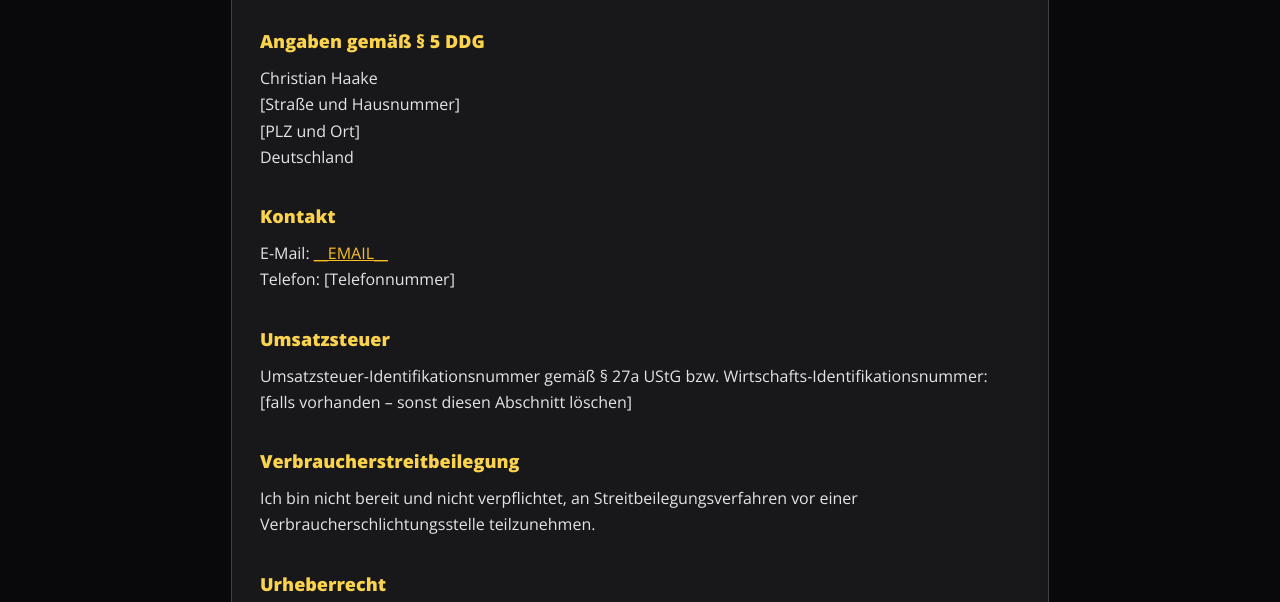
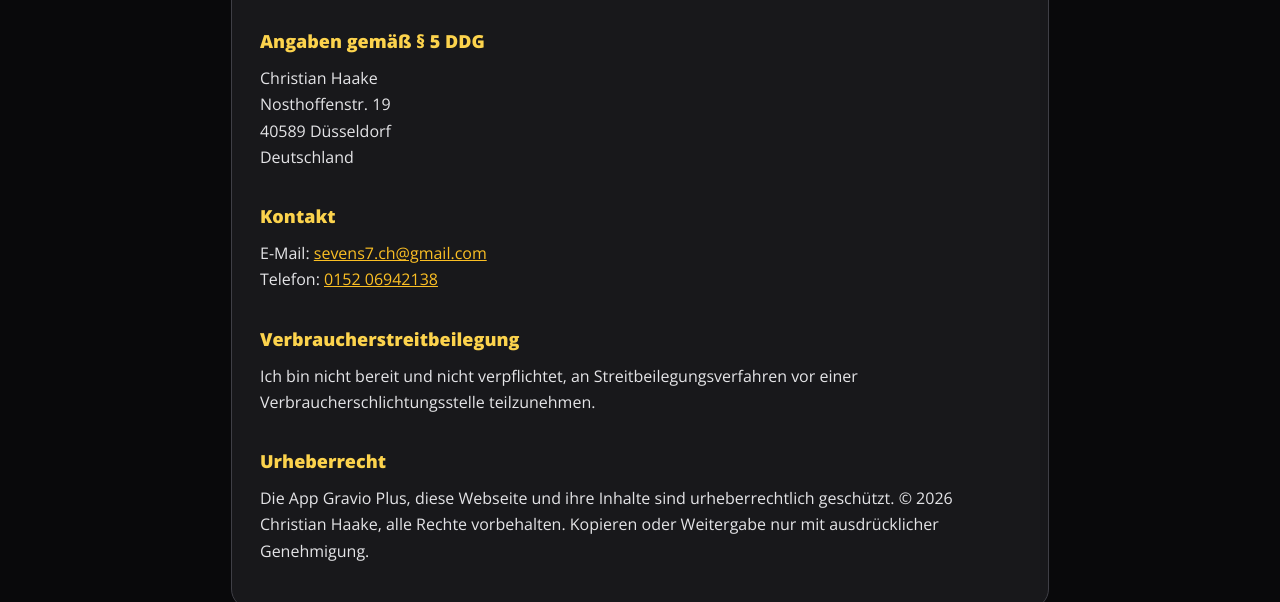
Before and after one commit to sevens7ch-tech/Website-Gravio-Plus, a plain HTML site: page impressum.html in a window 1280 px wide. Shown: the part 198-800 px from the top of the page. Drawn offline with Linux system fonts and the light colour scheme.

Commit message:
Impressum und Datenschutz mit Kontaktdaten ausgefüllt
Co-Authored-By: Claude Opus 5.5 <noreply@anthropic.com>
Claude-Session: https://claude.ai/code/session_01KbYM2s8kUkJ7PTJDufC488

```diff
--- a/impressum.html
+++ b/impressum.html
@@ -19,16 +19,13 @@
 
   <h2>Angaben gemäß § 5 DDG</h2>
   <p>Christian Haake<br>
-  [Straße und Hausnummer]<br>
-  [PLZ und Ort]<br>
+  Nosthoffenstr. 19<br>
+  40589 Düsseldorf<br>
   Deutschland</p>
 
   <h2>Kontakt</h2>
-  <p>E-Mail: <a href="mailto:__EMAIL__">__EMAIL__</a><br>
-  Telefon: [Telefonnummer]</p>
-
-  <h2>Umsatzsteuer</h2>
-  <p>Umsatzsteuer-Identifikationsnummer gemäß § 27a UStG bzw. Wirtschafts-Identifikationsnummer: [falls vorhanden – sonst diesen Abschnitt löschen]</p>
+  <p>E-Mail: <a href="mailto:sevens7.ch@gmail.com">sevens7.ch@gmail.com</a><br>
+  Telefon: <a href="tel:+4915206942138">0152 06942138</a></p>
 
   <h2>Verbraucherstreitbeilegung</h2>
   <p>Ich bin nicht bereit und nicht verpflichtet, an Streitbeilegungsverfahren vor einer Verbraucherschlichtungsstelle teilzunehmen.</p>
@@ -39,7 +36,7 @@
 <footer>
   <a href="index.html">Startseite</a>
   <a href="datenschutz.html">Datenschutz</a>
-  <a href="mailto:__EMAIL__">Kontakt</a>
+  <a href="mailto:sevens7.ch@gmail.com">Kontakt</a>
 </footer>
 </body>
 </html>
```
Also changed, not shown: datenschutz.html (+4 -4 lines), index.html (+2 -2 lines).
